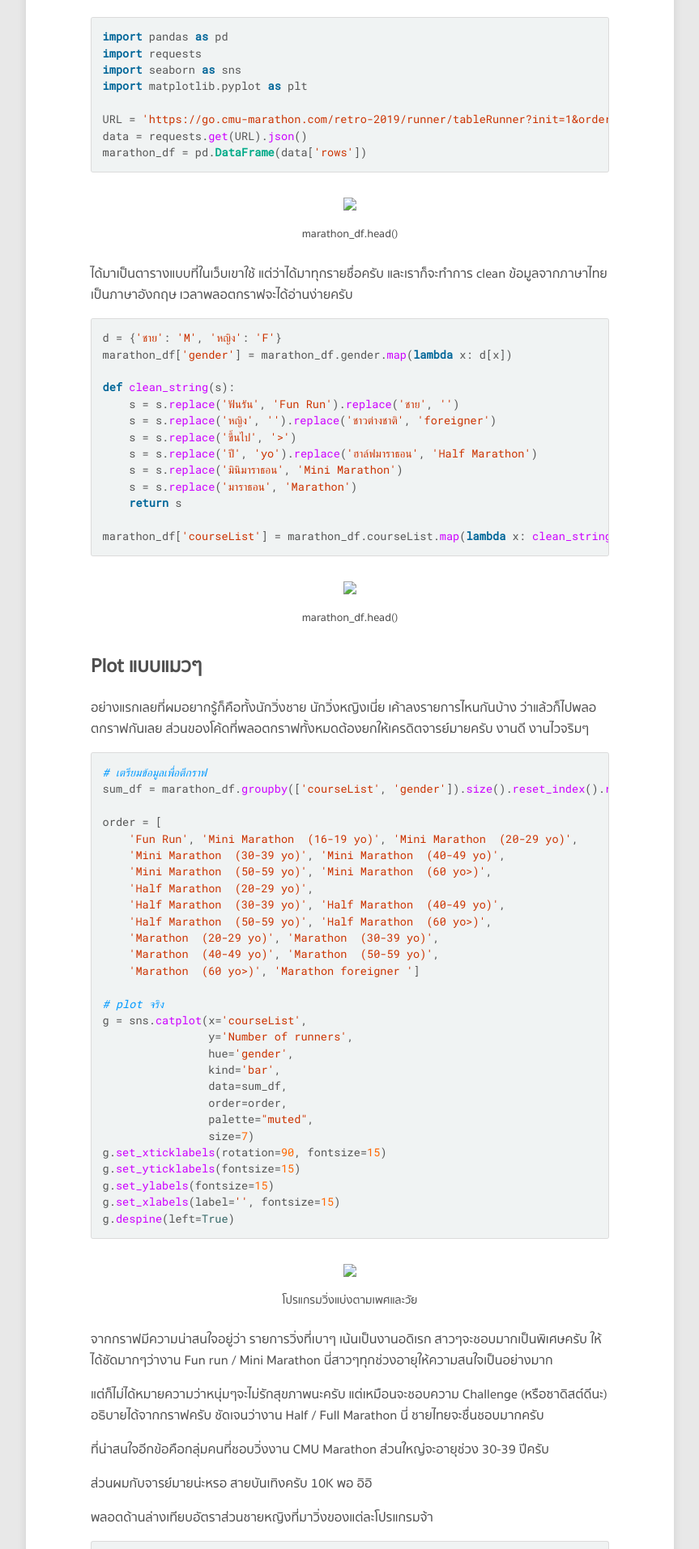
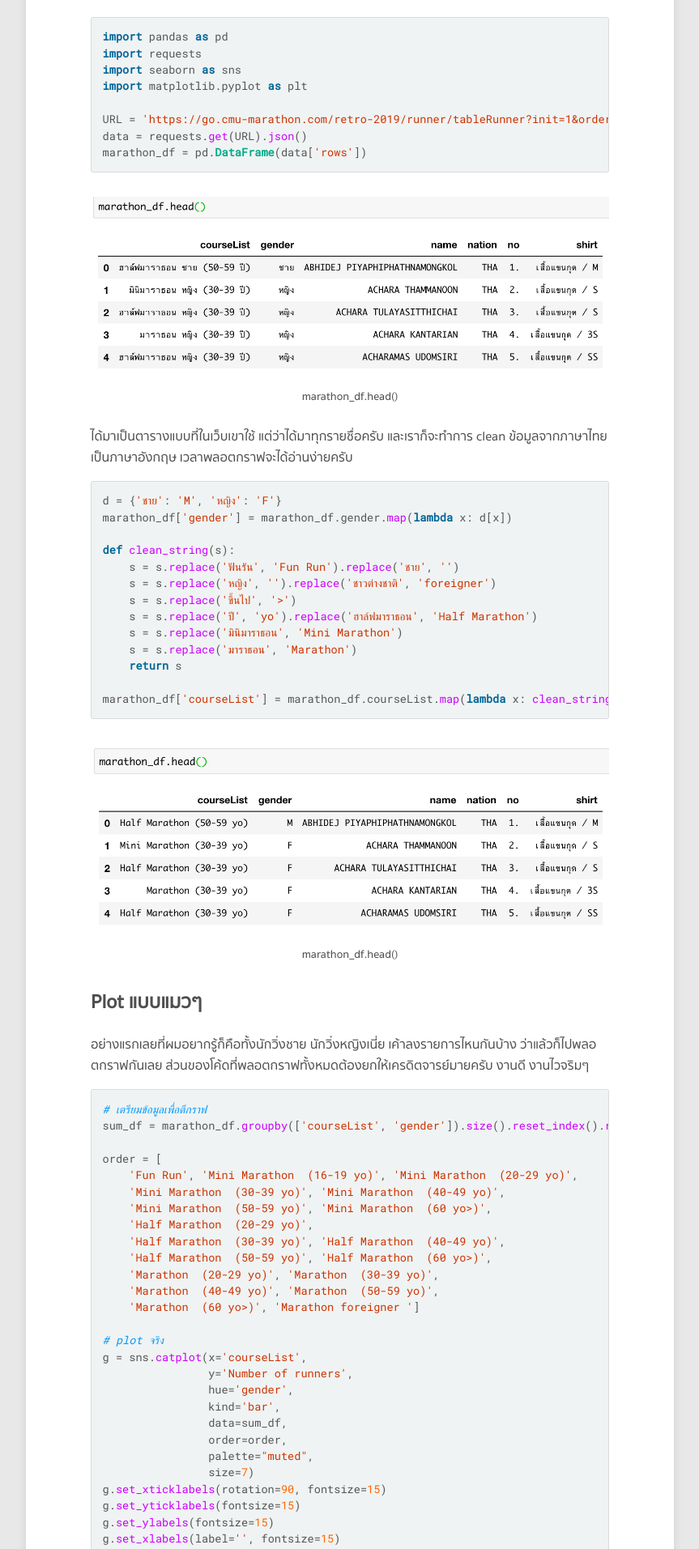
Before and after one commit to tupleblog/tupleblog.github.io, a Jekyll site: the page built from _posts/2018-11-12-CMU_marathon.md, in a window 1280 px wide. Shown: the part 1013-2926 px from the top of the page at 81% size, without its empty margins (208-1071 px from the left). Built offline with Jekyll 4.4.1, drawn with Linux system fonts in a browser that asks for light colours; nearby versions of some CDN libraries; comment, search, counter and statistics services are not loaded.

Commit message:
kk edit Nov2018 Post

````diff
--- a/_posts/2018-11-12-CMU_marathon.md
+++ b/_posts/2018-11-12-CMU_marathon.md
@@ -35,7 +35,7 @@ data = requests.get(URL).json()
 marathon_df = pd.DataFrame(data['rows'])
 ```
 <figure><center>
-  <img width="800" src="images/post/cmu_marathon/marathon_df.png" data-action="zoom"/>
+  <img width="800" src="/images/post/cmu_marathon/marathon_df.png" data-action="zoom"/>
 
   <figcaption>
     <a title="Inline Code 1">
@@ -61,7 +61,7 @@ def clean_string(s):
 marathon_df['courseList'] = marathon_df.courseList.map(lambda x: clean_string(x))
 ```
 <figure><center>
-  <img width="800" src="images/post/cmu_marathon/cleand1_marathon_df.png" data-action="zoom"/>
+  <img width="800" src="/images/post/cmu_marathon/cleand1_marathon_df.png" data-action="zoom"/>
 
   <figcaption>
     <a title="Inline Code 1">
@@ -104,7 +104,7 @@ g.set_xlabels(label='', fontsize=15)
 g.despine(left=True)
 ```
 <figure><center>
-  <img width="800" src="images/post/cmu_marathon/program_by_gender.png" data-action="zoom"/>
+  <img width="800" src="/images/post/cmu_marathon/program_by_gender.png" data-action="zoom"/>
 
   <figcaption>
     <a title="Inline Code 1">
@@ -143,7 +143,7 @@
 plt.axhline(y=1, linewidth=1, color='grey')
 ```
 <figure><center>
-  <img width="800" src="images/post/cmu_marathon/ratio_program.png" data-action="zoom"/>
+  <img width="800" src="/images/post/cmu_marathon/ratio_program.png" data-action="zoom"/>
 
   <figcaption>
     <a title="Inline Code 1">
@@ -174,7 +174,7 @@ g.set_xlabels(label='', fontsize=15)
 g.despine(left=True)
 ```
 <figure><center>
-  <img width="800" src="images/post/cmu_marathon/shirt_size.png" data-action="zoom"/>
+  <img width="800" src="/images/post/cmu_marathon/shirt_size.png" data-action="zoom"/>
 
   <figcaption>
     <a title="Inline Code 1">
````
